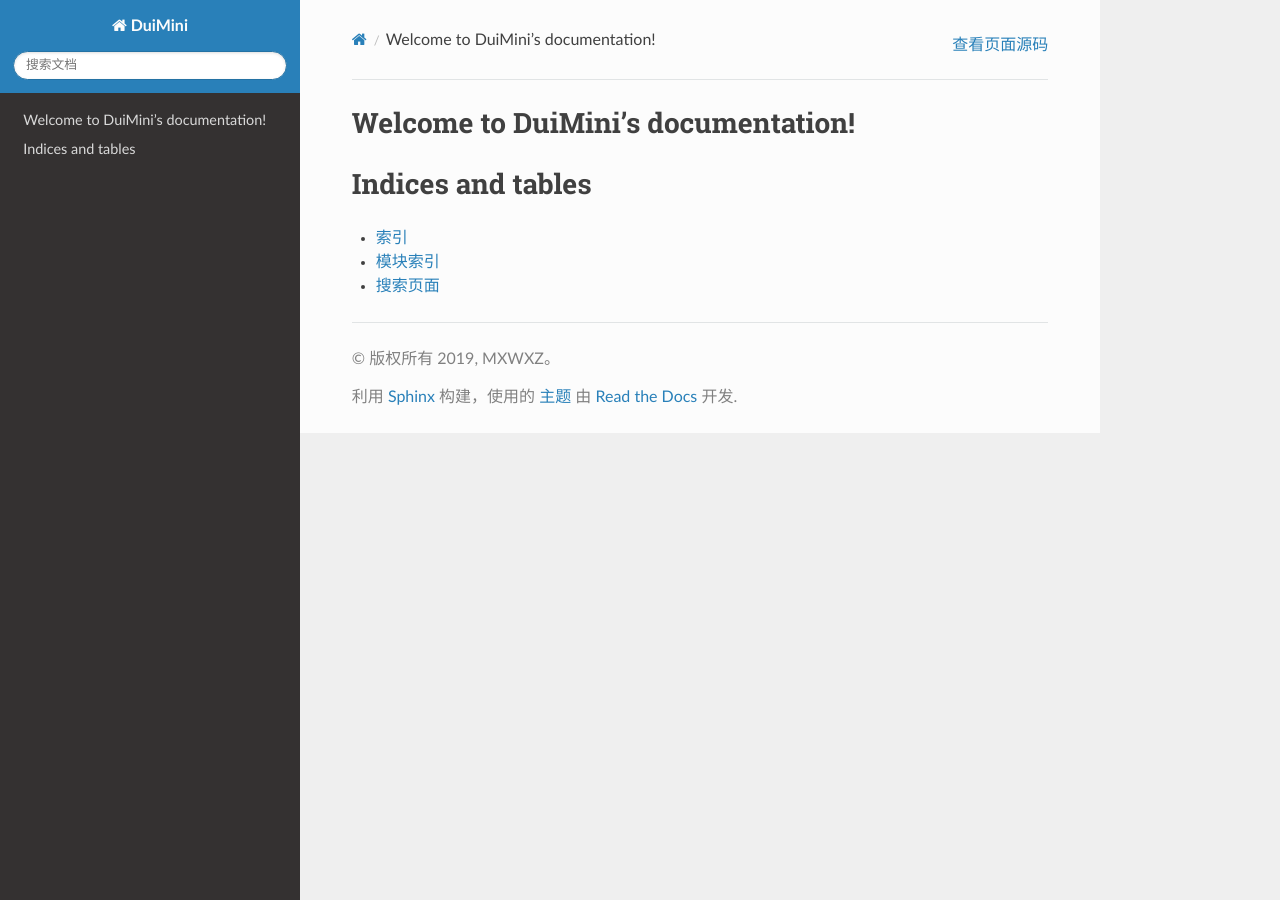
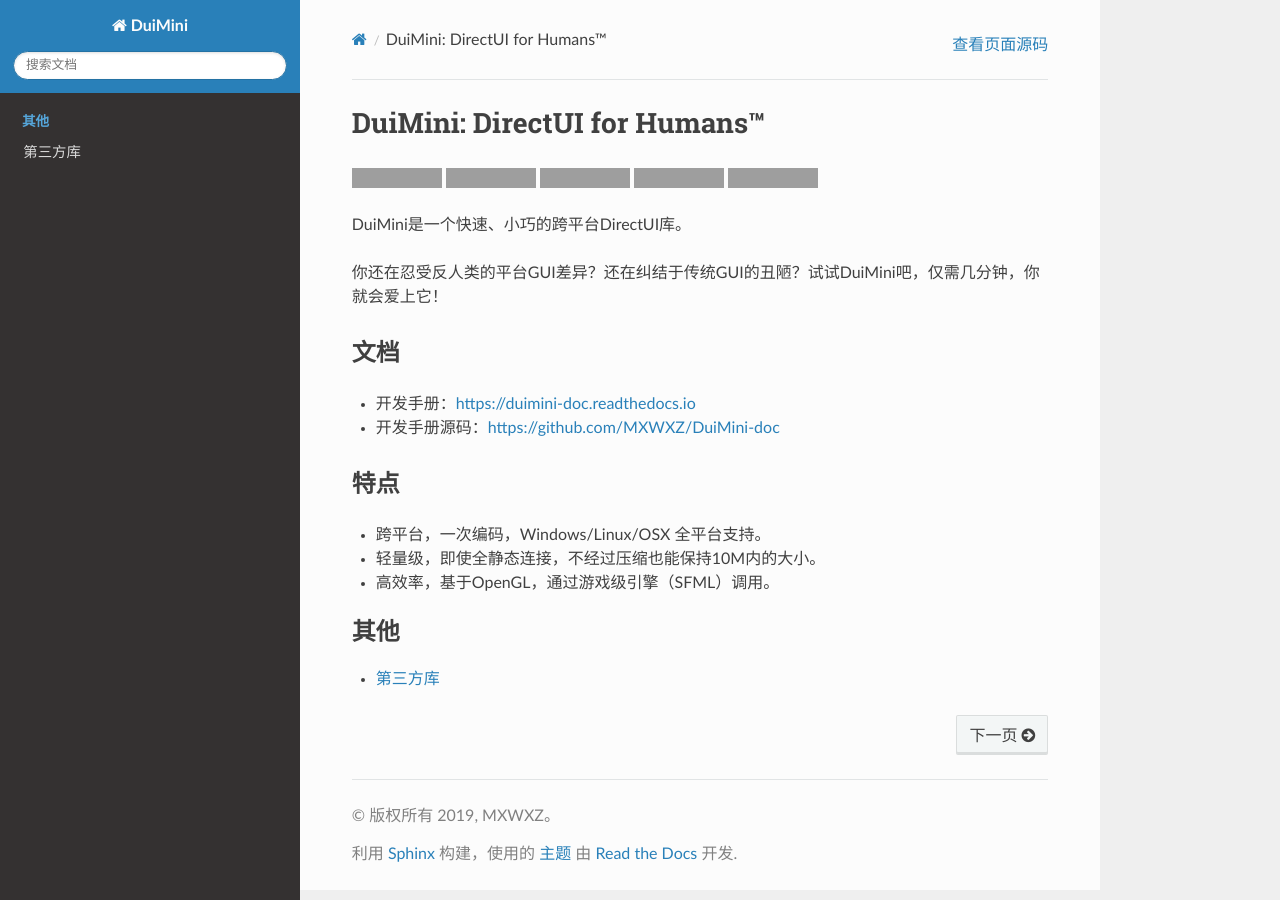
Before and after one commit to MXWXZ/DuiMini-doc, a Sphinx documentation site: the page built from source/index.rst, in a window 1280 px wide. Built offline with Sphinx 7.4.7 and the Read the Docs theme 2.0.0, drawn with Linux system fonts in a browser that asks for light colours; grey boxes are pictures that could not be loaded.

```diff
--- /dev/null
+++ b/README.rst
@@ -0,0 +1,24 @@
+DuiMini: DirectUI for Humans™
+=============================
+|badge1| |badge2| |badge3| |badge4| |badge5|
+
+DuiMini是一个快速、小巧的跨平台DirectUI库。
+
+你还在忍受反人类的平台GUI差异？还在纠结于传统GUI的丑陋？试试DuiMini吧，仅需几分钟，你就会爱上它！
+
+文档
+----
+- 开发手册：https://duimini-doc.readthedocs.io
+- 开发手册源码：https://github.com/MXWXZ/DuiMini-doc
+
+特点
+----
+- 跨平台，一次编码，Windows/Linux/OSX 全平台支持。
+- 轻量级，即使全静态连接，不经过压缩也能保持10M内的大小。
+- 高效率，基于OpenGL，通过游戏级引擎（SFML）调用。
+
+.. |badge1| image:: https://img.shields.io/badge/Status-dev-lightgrey.svg
+.. |badge2| image:: https://readthedocs.org/projects/duimini-doc/badge/?version=latest
+.. |badge3| image:: https://img.shields.io/badge/License-MIT-red.svg
+.. |badge4| image:: https://img.shields.io/badge/Language-C%2B%2B-yellow.svg
+.. |badge5| image:: https://img.shields.io/badge/Version-0.1.0-blue.svg
--- a/source/index.rst
+++ b/source/index.rst
@@ -1,20 +1,7 @@
-.. DuiMini documentation master file, created by
-   sphinx-quickstart on Wed Jan 16 22:00:23 2019.
-   You can adapt this file completely to your liking, but it should at least
-   contain the root `toctree` directive.
-
-Welcome to DuiMini's documentation!
-===================================
+.. include:: ../README.rst
 
 .. toctree::
-   :maxdepth: 2
-   :caption: Contents:
+   :caption: 其他
+   :titlesonly:
 
-
-
-Indices and tables
-==================
-
-* :ref:`genindex`
-* :ref:`modindex`
-* :ref:`search`
+   third_part/index
```
Also changed, not shown: README.md (deleted, +0 -14 lines), source/third_part/index.rst (added, +15 -0 lines), source/third_part/sfml.rst (added, +21 -0 lines), 1 other file.
